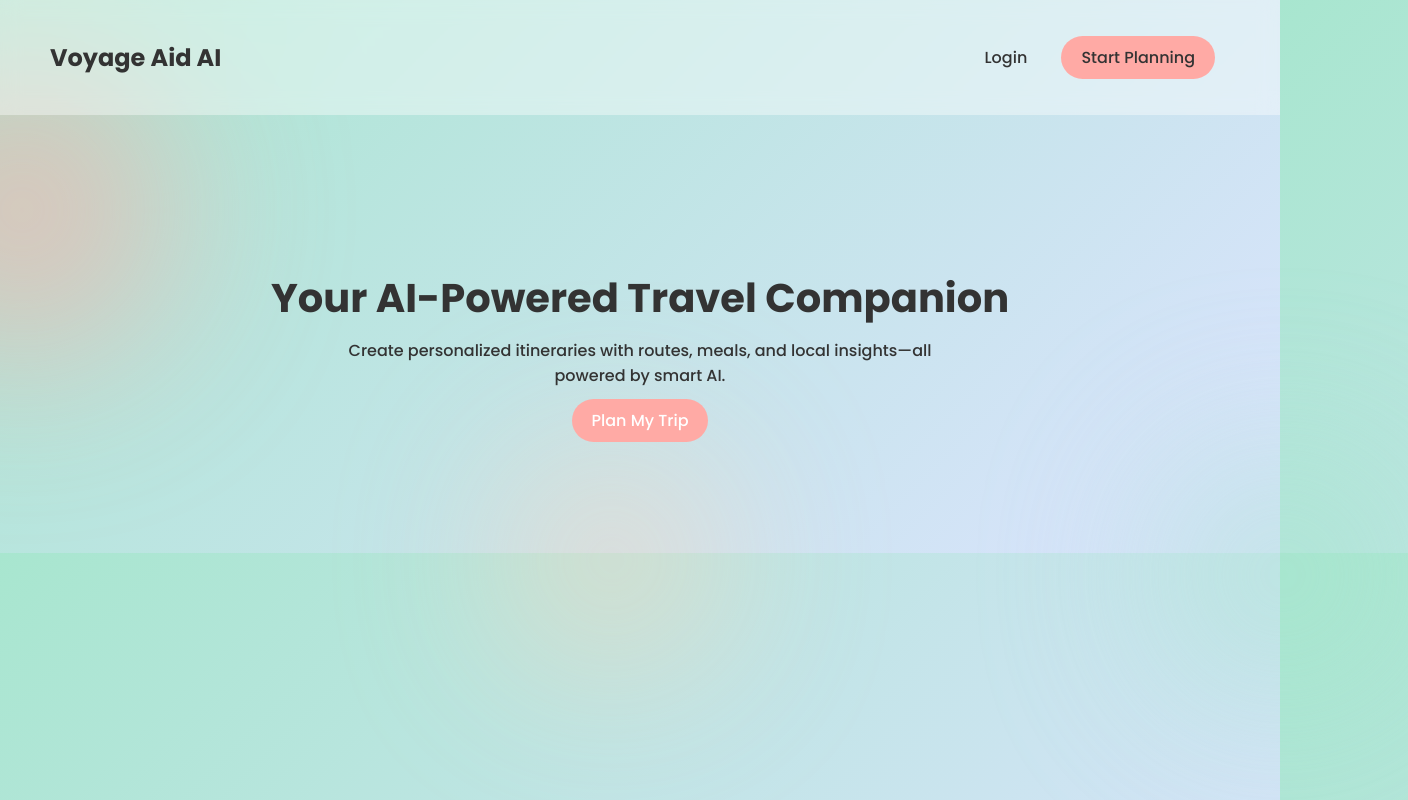
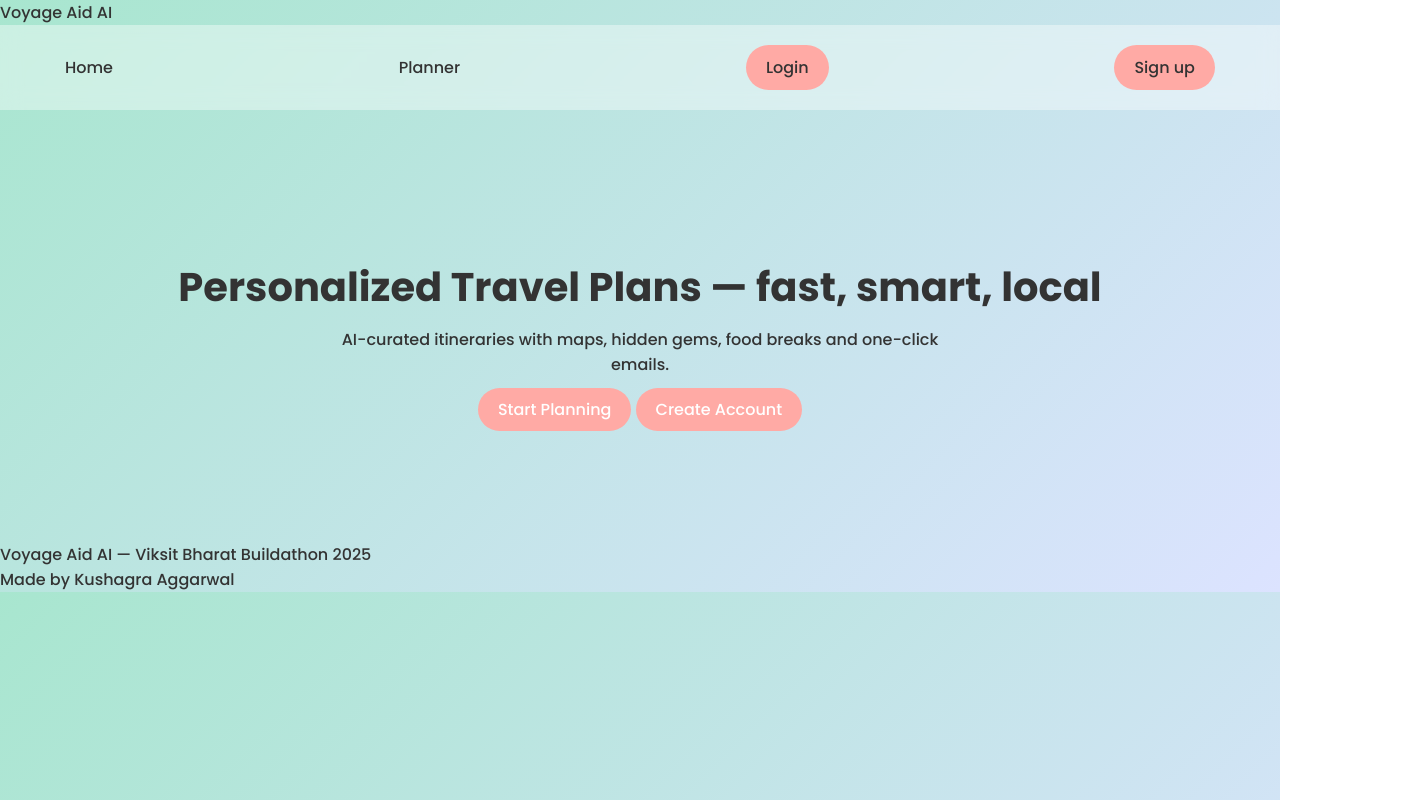
Before and after one commit to Kushagra639/Voyage_Aid_AI, a plain HTML site: page index.html in a window 1280 px wide. Shown: the whole page, 1408 px wide, since content can reach past the window. Drawn offline with Linux system fonts and the light colour scheme.

Commit message:
Update index.html

```diff
--- a/index.html
+++ b/index.html
@@ -1,30 +1,41 @@
-<!DOCTYPE html>
+<!doctype html>
 <html lang="en">
 <head>
-  <meta charset="UTF-8">
-  <meta name="viewport" content="width=device-width, initial-scale=1.0">
-  <title>Voyage Aid AI | Home</title>
-  <link rel="stylesheet" href="css/style.css">
+  <meta charset="utf-8" />
+  <meta name="viewport" content="width=device-width,initial-scale=1" />
+  <title>Voyage Aid AI — Home</title>
+  <link rel="stylesheet" href="css/style.css" />
 </head>
 <body>
-  <nav>
-    <h2 class="logo">Voyage Aid AI</h2>
-    <div class="nav-links">
-      <a href="auth.html">Login</a>
-      <a href="planner.html" class="btn">Start Planning</a>
+  <header class="nav">
+    <div class="brand">Voyage Aid AI</div>
+    <nav class="nav-links">
+      <a href="index.html">Home</a>
+      <a href="planner.html">Planner</a>
+      <a href="login.html" class="btn">Login</a>
+      <a href="signup.html" class="btn ghost">Sign up</a>
+    </nav>
+  </header>
+
+  <main class="hero">
+    <div class="hero-card">
+      <h1>Personalized Travel Plans — fast, smart, local</h1>
+      <p>AI-curated itineraries with maps, hidden gems, food breaks and one-click emails.</p>
+      <div class="hero-ctas">
+        <a href="planner.html" class="btn-primary">Start Planning</a>
+        <a href="signup.html" class="btn ghost">Create Account</a>
+      </div>
     </div>
-  </nav>
+    <div class="bg-blobs">
+      <div class="blob b1"></div>
+      <div class="blob b2"></div>
+      <div class="blob b3"></div>
+    </div>
+  </main>
 
-  <section class="hero">
-    <div class="hero-content">
-      <h1>Your AI-Powered Travel Companion</h1>
-      <p>Create personalized itineraries with routes, meals, and local insights—all powered by smart AI.</p>
-      <a href="planner.html" class="btn-primary">Plan My Trip</a>
-    </div>
-  </section>
-
-  <div class="blob blob1"></div>
-  <div class="blob blob2"></div>
-  <div class="blob blob3"></div>
+  <footer class="footer">
+    <div>Voyage Aid AI — Viksit Bharat Buildathon 2025</div>
+    <div class="muted">Made by Kushagra Aggarwal</div>
+  </footer>
 </body>
 </html>
```
